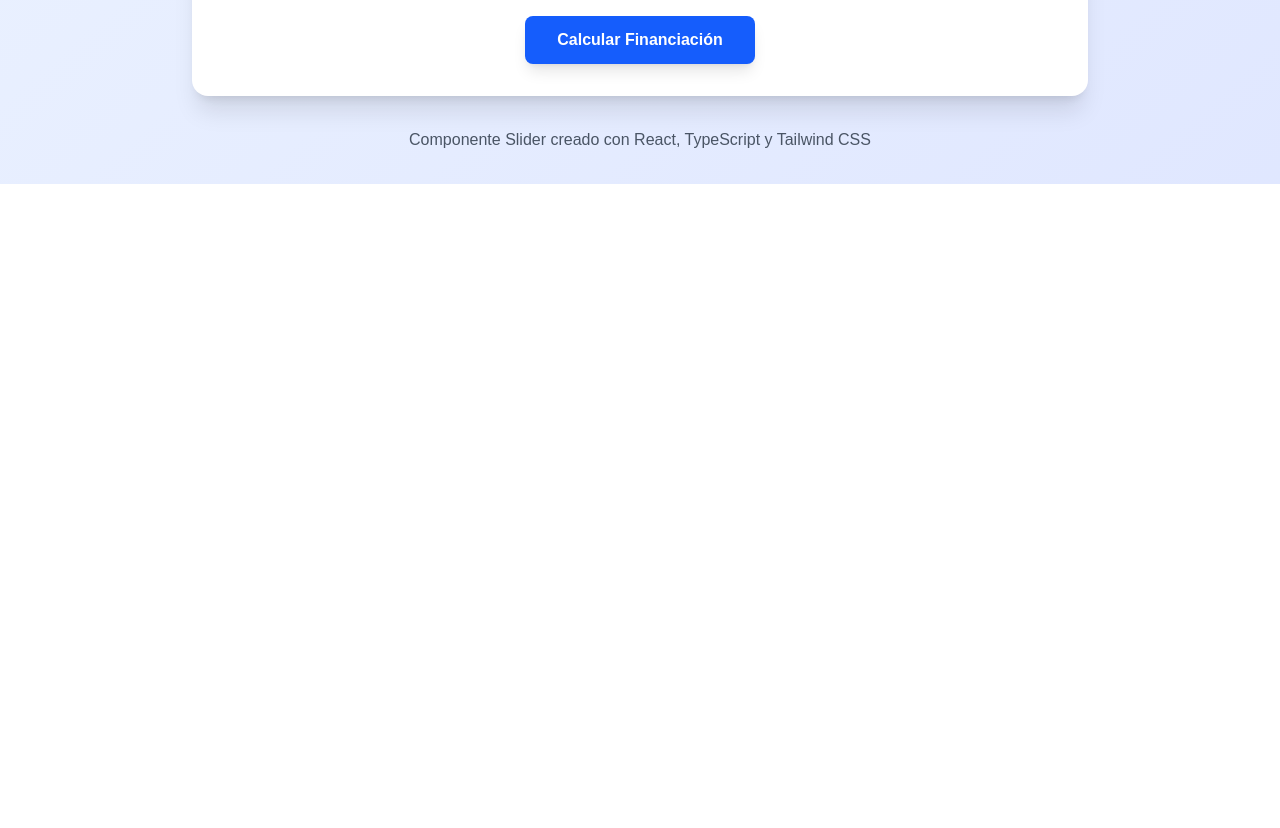
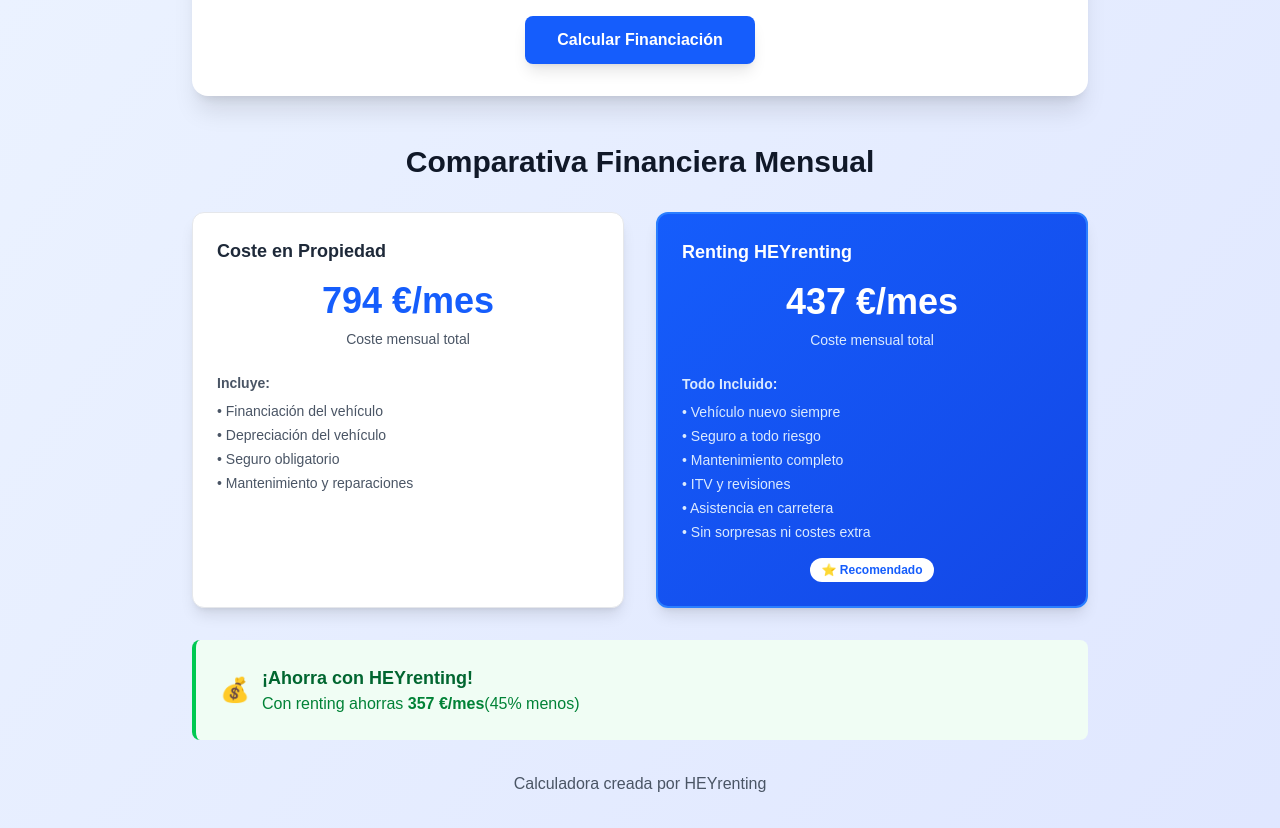
Before and after one commit to vicenalco/heyrenting-calculator, a Next.js app: page / in a window 1280 px wide. Shown: the part 900-1728 px from the top of the page. Before the commit the page ends 1084 px from the top, so only its background shows below. Built offline with nearby package versions, Linux system fonts and the light colour scheme.

Commit message:
Implementa la lógica de cálculo de costos de propiedad y renting en la calculadora, añadiendo un nuevo componente ResultCard para mostrar los resultados financieros mensuales y un resumen de ahorro. Actualiza el footer con información de la calculadora.

```diff
--- /dev/null
+++ b/src/app/components/ui/ResultCard.tsx
@@ -0,0 +1,85 @@
+'use client';
+
+import React from 'react';
+
+// Definición de las props del componente ResultCard
+interface ResultCardProps {
+  title: string;                    // Título de la tarjeta
+  monthlyCost: number;              // Coste mensual a mostrar
+  isFeatured?: boolean;             // Si la tarjeta debe tener estilo destacado
+  children?: React.ReactNode;       // Contenido adicional (desglose)
+}
+
+/**
+ * Componente ResultCard para mostrar resultados de costes mensuales
+ * Ideal para comparar diferentes opciones de financiación
+ */
+const ResultCard: React.FC<ResultCardProps> = ({
+  title,
+  monthlyCost,
+  isFeatured = false,
+  children
+}) => {
+  // Función para formatear números como moneda
+  const formatCurrency = (amount: number): string => {
+    return `${amount.toLocaleString('es-ES', {
+      minimumFractionDigits: 0,
+      maximumFractionDigits: 0
+    })} €/mes`;
+  };
+
+  return (
+    <div className={`
+      p-6 rounded-xl shadow-lg transition-all duration-200 hover:shadow-xl
+      ${isFeatured
+        ? 'bg-gradient-to-br from-blue-600 to-blue-700 text-white border-2 border-blue-500'
+        : 'bg-white text-gray-800 border border-gray-200'
+      }
+    `}>
+      {/* Título de la tarjeta */}
+      <h3 className={`
+        text-lg font-semibold mb-4
+        ${isFeatured ? 'text-white' : 'text-gray-800'}
+      `}>
+        {title}
+      </h3>
+
+      {/* Coste mensual destacado */}
+      <div className="text-center mb-6">
+        <div className={`
+          text-4xl font-bold
+          ${isFeatured ? 'text-white' : 'text-blue-600'}
+        `}>
+          {formatCurrency(monthlyCost)}
+        </div>
+        <p className={`
+          text-sm mt-2
+          ${isFeatured ? 'text-blue-100' : 'text-gray-600'}
+        `}>
+          Coste mensual total
+        </p>
+      </div>
+
+      {/* Contenido adicional (desglose) */}
+      {children && (
+        <div className={`
+          text-sm space-y-2
+          ${isFeatured ? 'text-blue-100' : 'text-gray-600'}
+        `}>
+          {children}
+        </div>
+      )}
+
+      {/* Indicador visual para tarjetas destacadas */}
+      {isFeatured && (
+        <div className="mt-4 flex items-center justify-center">
+          <span className="bg-white text-blue-600 px-3 py-1 rounded-full text-xs font-semibold">
+            ⭐ Recomendado
+          </span>
+        </div>
+      )}
+    </div>
+  );
+};
+
+export default ResultCard;
--- a/src/app/page.tsx
+++ b/src/app/page.tsx
@@ -3,6 +3,7 @@
 import { useState, useEffect } from 'react';
 import Slider from './components/ui/Slider';
 import SelectionButton from './components/ui/SelectionButton';
+import ResultCard from './components/ui/ResultCard';
 
 export default function Home() {
   // Estados principales de la calculadora
@@ -11,14 +12,37 @@
   const [precioCoche, setPrecioCoche] = useState(25000);
   const [tipoCombustible, setTipoCombustible] = useState('gasolina');
 
-  // Función de cálculo principal (esqueleto por ahora)
+  // Estado para almacenar los resultados del cálculo
+  const [results, setResults] = useState({
+    ownershipCost: 0,
+    rentingCost: 0
+  });
+
+  // Función de cálculo principal con lógica realista
   const calculateOwnershipCost = (kms: number, anios: number, precio: number, combustible: string) => {
-    console.log('=== CÁLCULO DE COSTES ===');
-    console.log('Kilómetros anuales:', kms);
-    console.log('Años de financiación:', anios);
-    console.log('Precio del coche:', precio);
-    console.log('Tipo de combustible:', combustible);
-    console.log('========================');
+    // Cálculo de coste financiero mensual (con 8% de interés simple)
+    const costeFinancieroMensual = (precio / (anios * 12)) * 1.08;
+
+    // Cálculo de depreciación mensual (45% de depreciación en 4 años)
+    const costeDepreciacionMensual = (precio * 0.45) / 48;
+
+    // Coste de seguro mensual (fijo)
+    const costeSeguroMensual = 60;
+
+    // Coste de mantenimiento mensual (25€ por cada 10.000 km)
+    const costeMantenimientoMensual = (kms / 10000) * 25;
+
+    // Coste total de propiedad
+    const costeTotalPropiedad = costeFinancieroMensual + costeDepreciacionMensual + costeSeguroMensual + costeMantenimientoMensual;
+
+    // Coste estimado de renting (fórmula simplificada)
+    const costeRentingEstimado = (precio / 60) + (kms / 1000);
+
+    // Actualizar el estado con los resultados
+    setResults({
+      ownershipCost: Math.round(costeTotalPropiedad),
+      rentingCost: Math.round(costeRentingEstimado)
+    });
   };
 
   // useEffect para recalcular automáticamente cuando cambien los estados
@@ -135,9 +159,70 @@
           </div>
         </div>
 
+        {/* Sección de Comparativa Financiera */}
+        <div className="mt-12">
+          <h2 className="text-3xl font-bold text-gray-900 mb-8 text-center">
+            Comparativa Financiera Mensual
+          </h2>
+
+          <div className="grid grid-cols-1 lg:grid-cols-2 gap-8">
+            {/* Tarjeta de Coste en Propiedad */}
+            <ResultCard
+              title="Coste en Propiedad"
+              monthlyCost={results.ownershipCost}
+              isFeatured={false}
+            >
+              <h4 className="font-semibold mb-2">Incluye:</h4>
+              <ul className="space-y-1">
+                <li>• Financiación del vehículo</li>
+                <li>• Depreciación del vehículo</li>
+                <li>• Seguro obligatorio</li>
+                <li>• Mantenimiento y reparaciones</li>
+              </ul>
+            </ResultCard>
+
+            {/* Tarjeta de Renting HEYrenting */}
+            <ResultCard
+              title="Renting HEYrenting"
+              monthlyCost={results.rentingCost}
+              isFeatured={true}
+            >
+              <h4 className="font-semibold mb-2">Todo Incluido:</h4>
+              <ul className="space-y-1">
+                <li>• Vehículo nuevo siempre</li>
+                <li>• Seguro a todo riesgo</li>
+                <li>• Mantenimiento completo</li>
+                <li>• ITV y revisiones</li>
+                <li>• Asistencia en carretera</li>
+                <li>• Sin sorpresas ni costes extra</li>
+              </ul>
+            </ResultCard>
+          </div>
+
+          {/* Resumen de ahorro */}
+          {results.rentingCost < results.ownershipCost && (
+            <div className="mt-8 bg-green-50 border-l-4 border-green-500 p-6 rounded-lg">
+              <div className="flex items-center">
+                <div className="flex-shrink-0">
+                  <span className="text-green-500 text-2xl">💰</span>
+                </div>
+                <div className="ml-3">
+                  <h3 className="text-lg font-semibold text-green-800">
+                    ¡Ahorra con HEYrenting!
+                  </h3>
+                  <p className="text-green-700">
+                    Con renting ahorras <strong>{Math.round(results.ownershipCost - results.rentingCost)} €/mes</strong>
+                    ({Math.round(((results.ownershipCost - results.rentingCost) / results.ownershipCost) * 100)}% menos)
+                  </p>
+                </div>
+              </div>
+            </div>
+          )}
+        </div>
+
         {/* Footer informativo */}
         <div className="text-center mt-8 text-gray-600">
-          <p>Componente Slider creado con React, TypeScript y Tailwind CSS</p>
+          <p>Calculadora creada por HEYrenting</p>
         </div>
       </div>
     </div>
```
